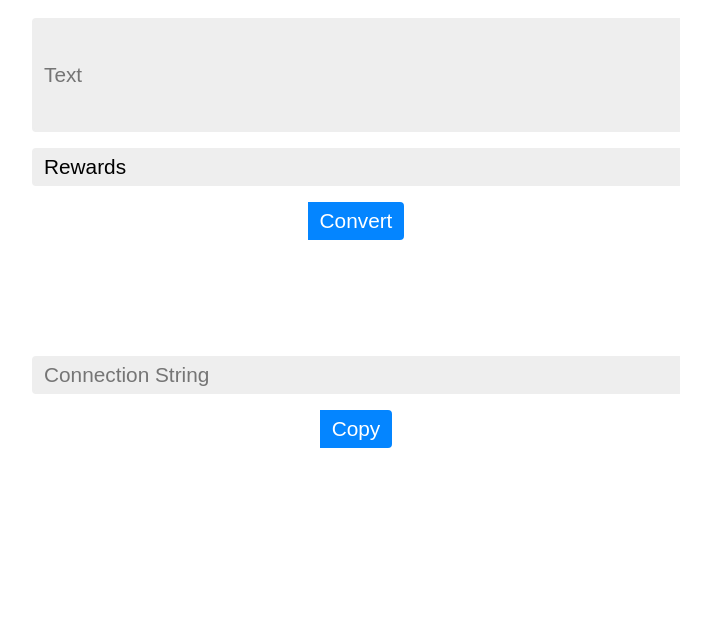
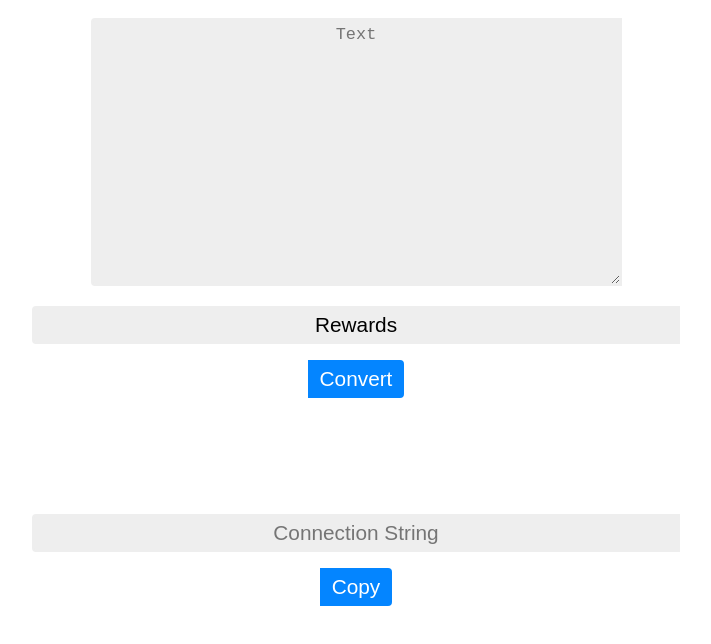
Before and after one commit to alexguimenti/connectionStringJoiner, a plain HTML site: page public/index.html in a window 1280 px wide. Shown: the part 120-764 px from the top of the page, without its empty margins (284-995 px from the left). Drawn offline with Linux system fonts and the light colour scheme.

Commit message:
fix tex wrap

```diff
--- a/public/index.html
+++ b/public/index.html
@@ -7,8 +7,8 @@
 </head>
 <body>
     <h1 class="heading">Connection String Joiner !</h1>
-
-    <input class="URL-input" placeholder="Text" rows="4" cols="50">
+    </p>
+    <textarea class="URL-input" placeholder="Text" title="Text" cols="80" rows="10"></textarea>
     </p>
     <input class="db-input" placeholder="Database" value="Rewards">
     </p><button class="convert-button">Convert</button>
--- a/public/style.css
+++ b/public/style.css
@@ -16,14 +16,11 @@
 }
 
 .convert-button {
-    margin-bottom: 100px;
+  margin-bottom: 100px;
 }
 
 .URL-input {
-  white-space: pre-wrap;
-  overflow-wrap: break-word;
-  width: 100%;
-  height: 100px;
+  height: 15em;
 }
 
 .URL-input,
@@ -31,7 +28,6 @@
 .db-input {
   border-radius: 4px 0px 0px 4px;
   width: 30em;
-  text-align: left;
   border: 2px solid #eeeeee;
   background: #eeeeee;
   outline: none;
```
